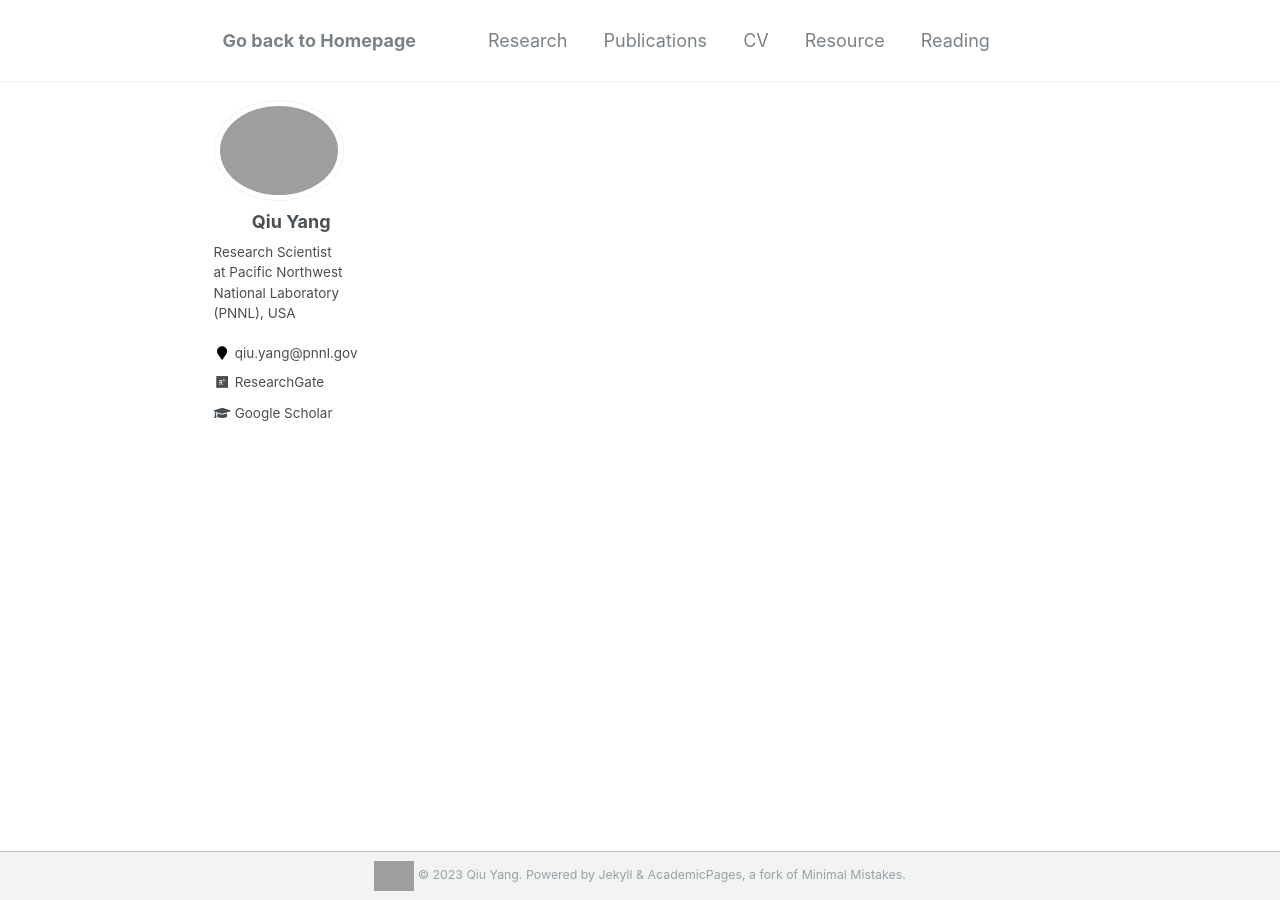
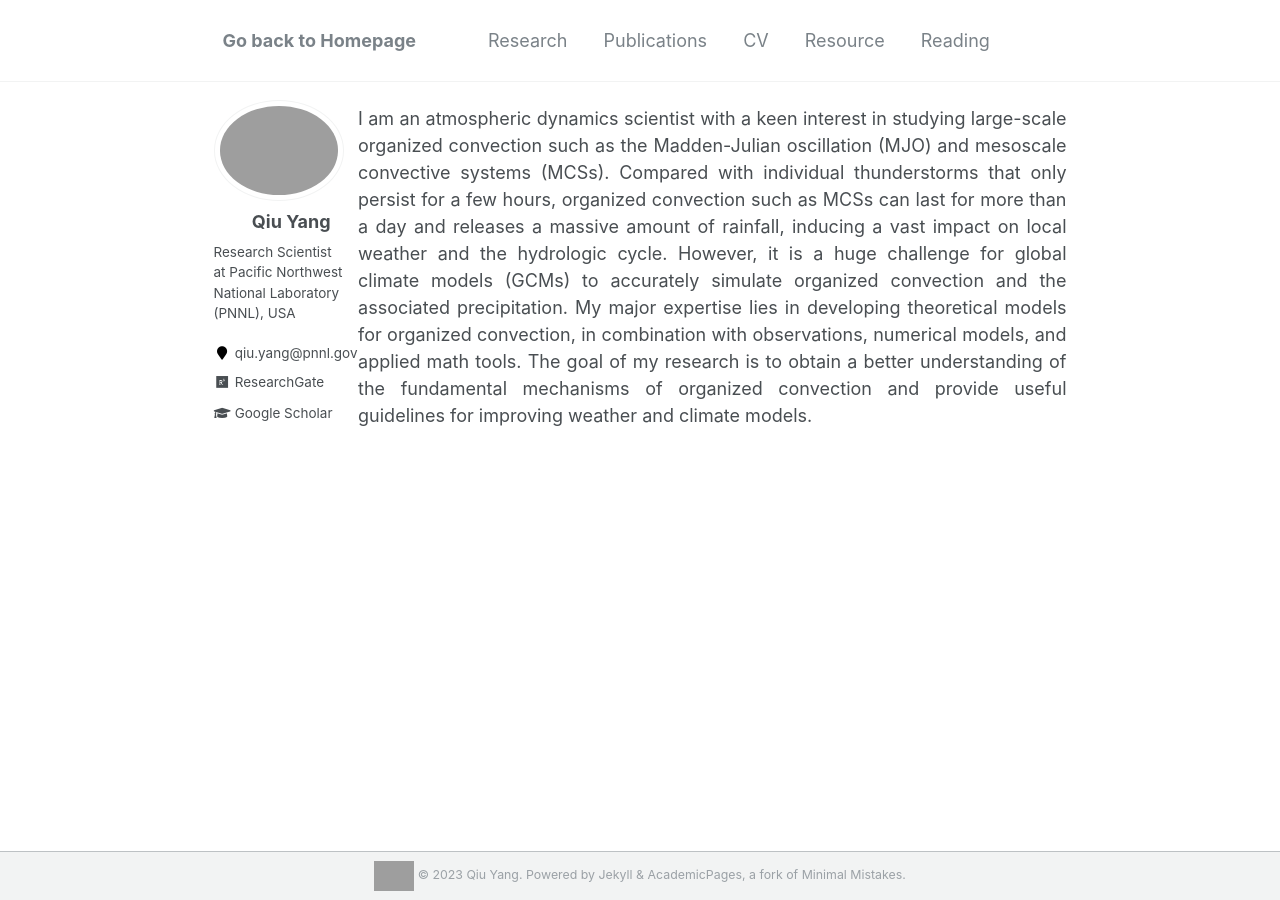
Before and after one commit to qiuyang50/qiuyang50.github.io, a Jekyll site: the page built from _pages/research.md, in a window 1280 px wide. Built offline with Jekyll 4.4.1, drawn with Linux system fonts in a browser that asks for light colours; grey boxes are pictures that could not be loaded.

Commit message:
Update research.md

```diff
--- a/_pages/research.md
+++ b/_pages/research.md
@@ -4,3 +4,4 @@ title: ""
 permalink: /research/
 author_profile: true
 ---
+I am an atmospheric dynamics scientist with a keen interest in studying large-scale organized convection such as the Madden-Julian oscillation (MJO) and mesoscale convective systems (MCSs). Compared with individual thunderstorms that only persist for a few hours, organized convection such as MCSs can last for more than a day and releases a massive amount of rainfall, inducing a vast impact on local weather and the hydrologic cycle. However, it is a huge challenge for global climate models (GCMs) to accurately simulate organized convection and the associated precipitation. My major expertise lies in developing theoretical models for organized convection, in combination with observations, numerical models, and applied math tools. The goal of my research is to obtain a better understanding of the fundamental mechanisms of organized convection and provide useful guidelines for improving weather and climate models.
```
